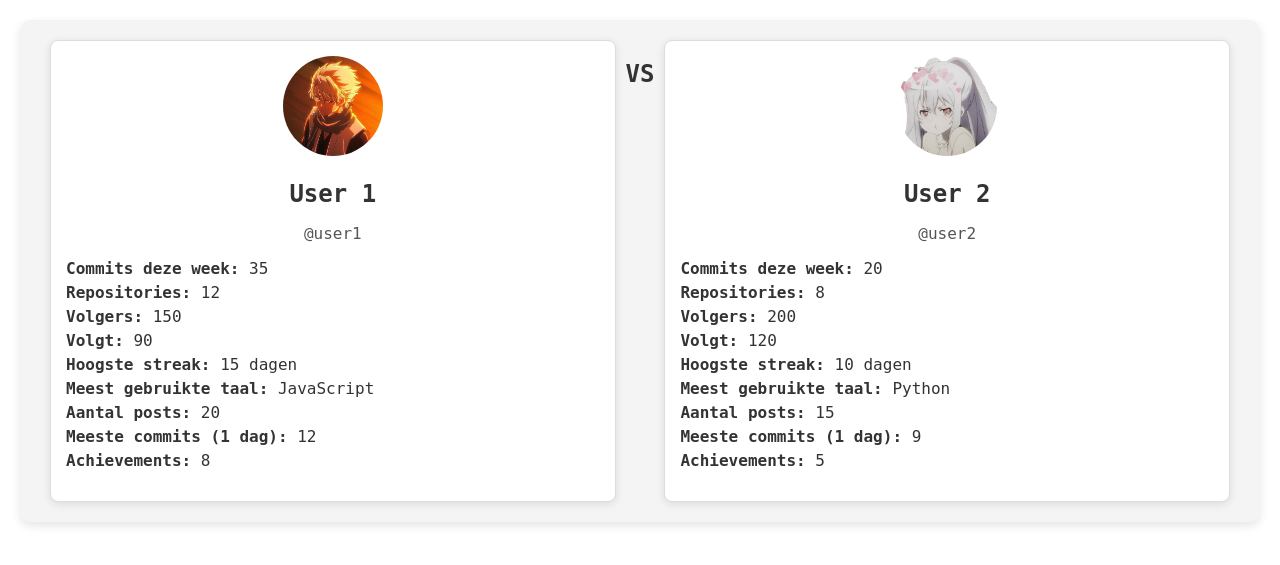
After one commit to Anubis1711/DevPulse, a Node server app: page /comparison/ in a window 1280 px wide. The commit adds this page. Shown: the top 565 px of the page. Run offline with Node 20, Linux system fonts and the light colour scheme; some libraries are stand-ins or nearby versions.

Commit message:
side-by-side comparison is gemaakt. statisch

```diff
--- a/app.js
+++ b/app.js
@@ -34,6 +34,7 @@ const logoutRoutes = require('./routes/log-out');
 const feedRoutes = require('./routes/feed');
 const commitRoutes = require('./routes/commits')
 const followRoutes = require('./routes/follow')
+const comparisonRoutes = require('./routes/comparison');
 
 
 // Gebruik de routes
@@ -43,6 +44,7 @@ app.use('/', logoutRoutes);
 app.use('/feed', feedRoutes);
 app.use('/commits', commitRoutes);
 app.use('/follow', followRoutes);
+app.use('/comparison', comparisonRoutes);
 
 
 
--- a/models/user.js
+++ b/models/user.js
@@ -2,6 +2,7 @@ const mongoose = require('mongoose');
 
 const userSchema = new mongoose.Schema({
   username: { type: String, required: true, unique: true },
+  login: String,
   name: String,
   githubId: String,
   avatarUrl: String,
--- a/public/profile.css
+++ b/public/profile.css
@@ -193,3 +193,9 @@ footer {
         padding: 10px;
     }
 }
+
+@media (max-width: 768px) {
+    .sidebar-toggle {
+        display: block; /* Toon de toggle-knop alleen op kleinere schermen */
+    }
+}
--- /dev/null
+++ b/routes/comparison.js
@@ -0,0 +1,10 @@
+const express = require('express');
+const router = express.Router();
+
+// Statische vergelijking demo pagina
+router.get('/', (req, res) => {
+    console.log("Comparison route is aangeroepen");
+    res.render('comparison');
+});
+
+module.exports = router;
--- a/routes/follow.js
+++ b/routes/follow.js
@@ -46,6 +46,7 @@ router.post('/:id/follow', isAuthenticated, async (req, res) => {
 
             return res.status(200).send({ message: 'Gebruiker gevolgd', user: userToFollow });
         }
+        // volgmelding
 
         res.status(400).send({ message: 'Gebruiker wordt al gevolgd' });
     } catch (error) {
--- /dev/null
+++ b/views/comparison.ejs
@@ -0,0 +1,104 @@
+<!DOCTYPE html>
+<html lang="en">
+<head>
+    <meta charset="UTF-8">
+    <meta name="viewport" content="width=device-width, initial-scale=1.0">
+    <title>Side-by-Side Comparison</title>
+    <link rel="stylesheet" href="/shared.css">
+    <style>
+        .comparison-container {
+            display: flex;
+            justify-content: space-around;
+            margin: 20px auto;
+            padding: 20px;
+            max-width: 1200px;
+            background-color: #f4f4f4;
+            border-radius: 10px;
+            box-shadow: 0 4px 10px rgba(0, 0, 0, 0.1);
+        }
+
+        .comparison-item {
+            flex: 1;
+            margin: 0 10px;
+            background-color: #ffffff;
+            border: 1px solid #ddd;
+            border-radius: 8px;
+            padding: 15px;
+            box-shadow: 0 2px 8px rgba(0, 0, 0, 0.1);
+            text-align: center;
+        }
+
+        .comparison-item img {
+            border-radius: 50%;
+            width: 100px;
+            height: 100px;
+            margin-bottom: 10px;
+        }
+
+        .comparison-item h3 {
+            font-size: 1.5rem;
+            margin: 10px 0;
+        }
+
+        .comparison-item p {
+            color: #555;
+            margin-bottom: 10px;
+        }
+
+        .comparison-item ul {
+            list-style: none;
+            padding: 0;
+            text-align: left;
+        }
+
+        .comparison-item ul li {
+            margin: 5px 0;
+            font-size: 1rem;
+        }
+    </style>
+</head>
+<body>
+    <div class="comparison-container">
+        <!-- User 1 -->
+        <div class="comparison-item">
+            <img src="/icons/user1-avatar.png" alt="User 1 Avatar">
+            <h3>User 1</h3>
+            <p>@user1</p>
+            <ul>
+                <li><strong>Commits deze week:</strong> 35</li>
+                <li><strong>Repositories:</strong> 12</li>
+                <li><strong>Volgers:</strong> 150</li>
+                <li><strong>Volgt:</strong> 90</li>
+                <li><strong>Hoogste streak:</strong> 15 dagen</li>
+                <li><strong>Meest gebruikte taal:</strong> JavaScript</li>
+                <li><strong>Aantal posts:</strong> 20</li>
+                <li><strong>Meeste commits (1 dag):</strong> 12</li>
+                <li><strong>Achievements:</strong> 8</li>
+            </ul>
+        </div>
+
+        <!-- Divider -->
+        <div class="comparison-divider">
+            <h2>VS</h2>
+        </div>
+
+        <!-- User 2 -->
+        <div class="comparison-item">
+            <img src="/icons/user2-avatar.png" alt="User 2 Avatar">
+            <h3>User 2</h3>
+            <p>@user2</p>
+            <ul>
+                <li><strong>Commits deze week:</strong> 20</li>
+                <li><strong>Repositories:</strong> 8</li>
+                <li><strong>Volgers:</strong> 200</li>
+                <li><strong>Volgt:</strong> 120</li>
+                <li><strong>Hoogste streak:</strong> 10 dagen</li>
+                <li><strong>Meest gebruikte taal:</strong> Python</li>
+                <li><strong>Aantal posts:</strong> 15</li>
+                <li><strong>Meeste commits (1 dag):</strong> 9</li>
+                <li><strong>Achievements:</strong> 5</li>
+            </ul>
+        </div>
+    </div>
+</body>
+</html>
```
Also changed, not shown: public/feed.css (+0 -37 lines), public/sidebar.css (+5 -5 lines), views/profile.ejs (+4 -9 lines), README.md, public/icons/user1-avatar.png (added), public/icons/user2-avatar.png (added).
